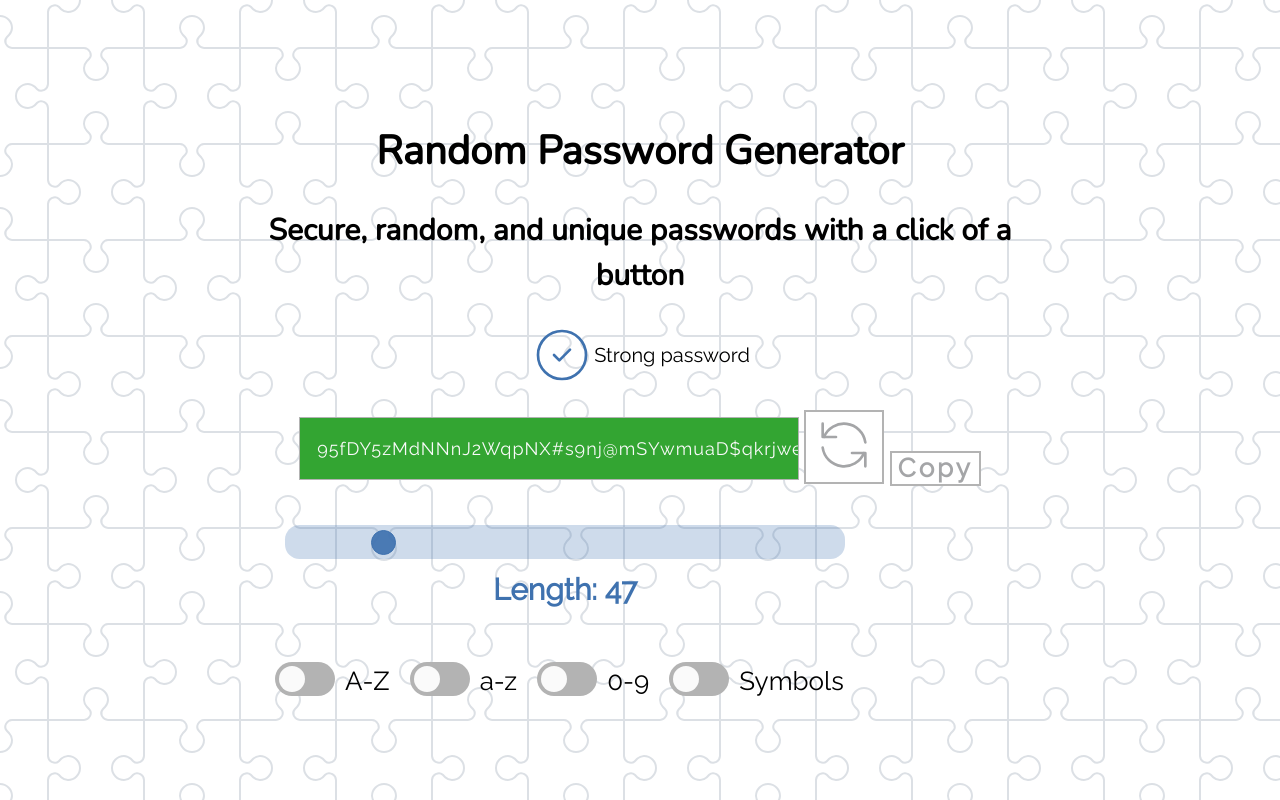
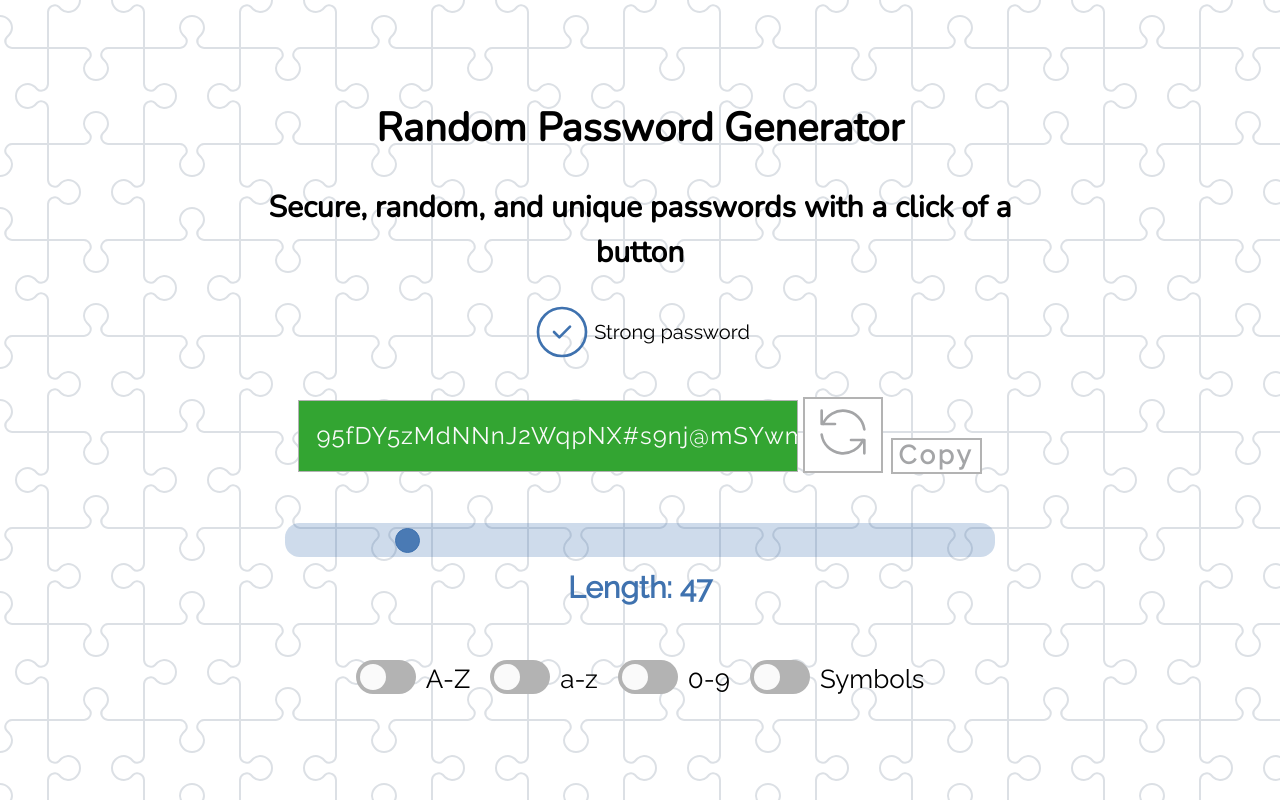
Before and after one commit to cloges4/Password-Generator, a website built with Parcel: page index.html in a window 1280 px wide. Built offline with nearby package versions, Linux system fonts and the light colour scheme.

Commit message:
changed value to center

```diff
--- a/scss/02-base/layout.scss
+++ b/scss/02-base/layout.scss
@@ -36,6 +36,7 @@ btn-container {
 
 .character-choice-container {
   display: flex;
+  justify-content: center;
   flex-wrap: wrap;
 }
 
--- a/scss/03-components/_character-choices.scss
+++ b/scss/03-components/_character-choices.scss
@@ -1,5 +1,5 @@
 .character-choice-container {
-  margin-top: 25px;
+  margin: 25px 5px;
 }
 
 .checkbox-label {
--- a/scss/03-components/_password.scss
+++ b/scss/03-components/_password.scss
@@ -4,10 +4,9 @@
   display: flex;
   justify-content: center;
   align-items: center;
-  font-size: 18px;
+  font-size: 1.2rem;
   letter-spacing: 1px;
   padding: 12px 10px;
-
   width: 100%;
 }
 
--- a/scss/03-components/_slider.scss
+++ b/scss/03-components/_slider.scss
@@ -11,7 +11,7 @@
 // Slider
 
 .range-slider {
-  width: 600px;
+  width: 750px;
   max-width: 100%;
   padding: 20px;
 }
```
